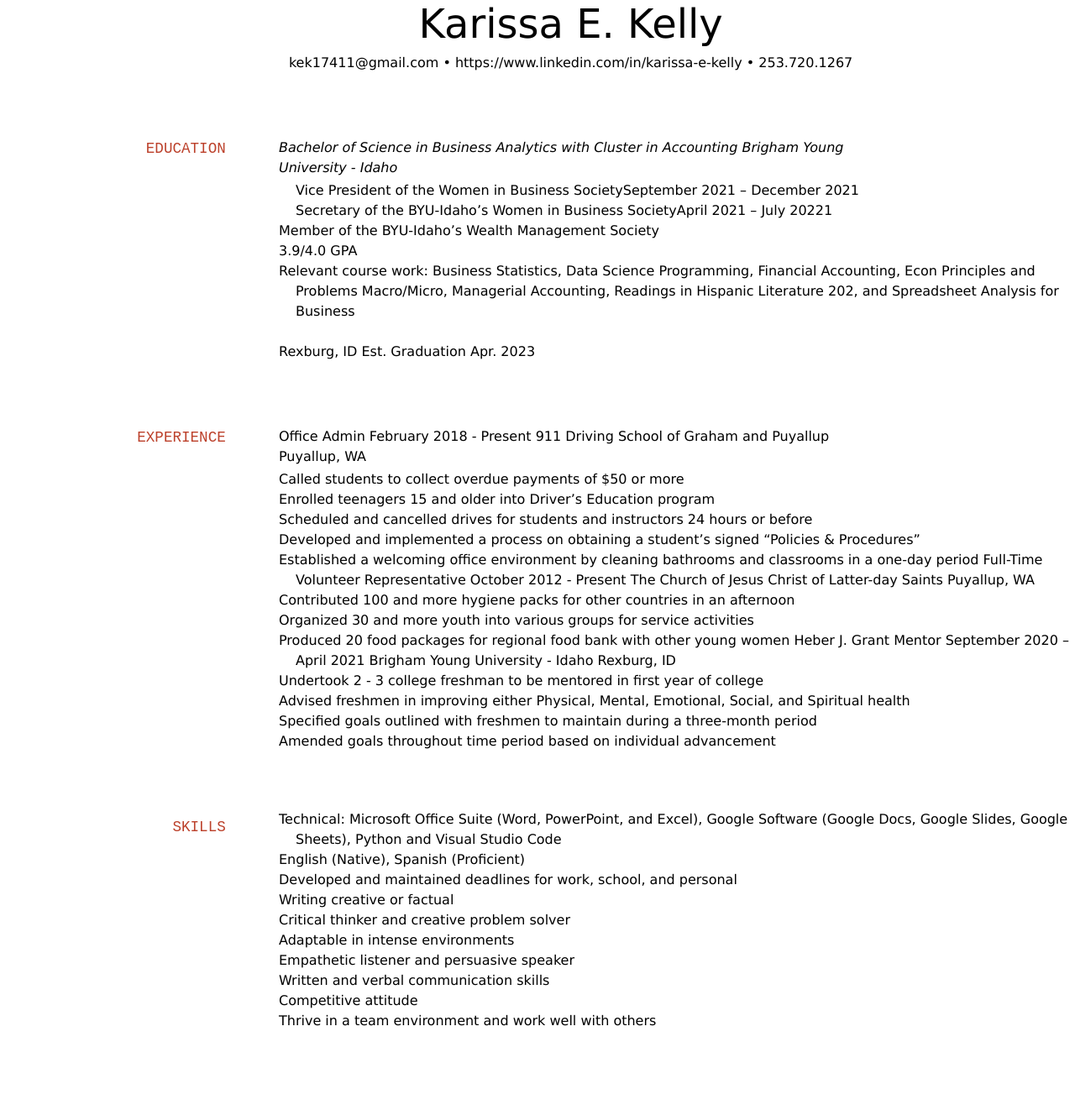
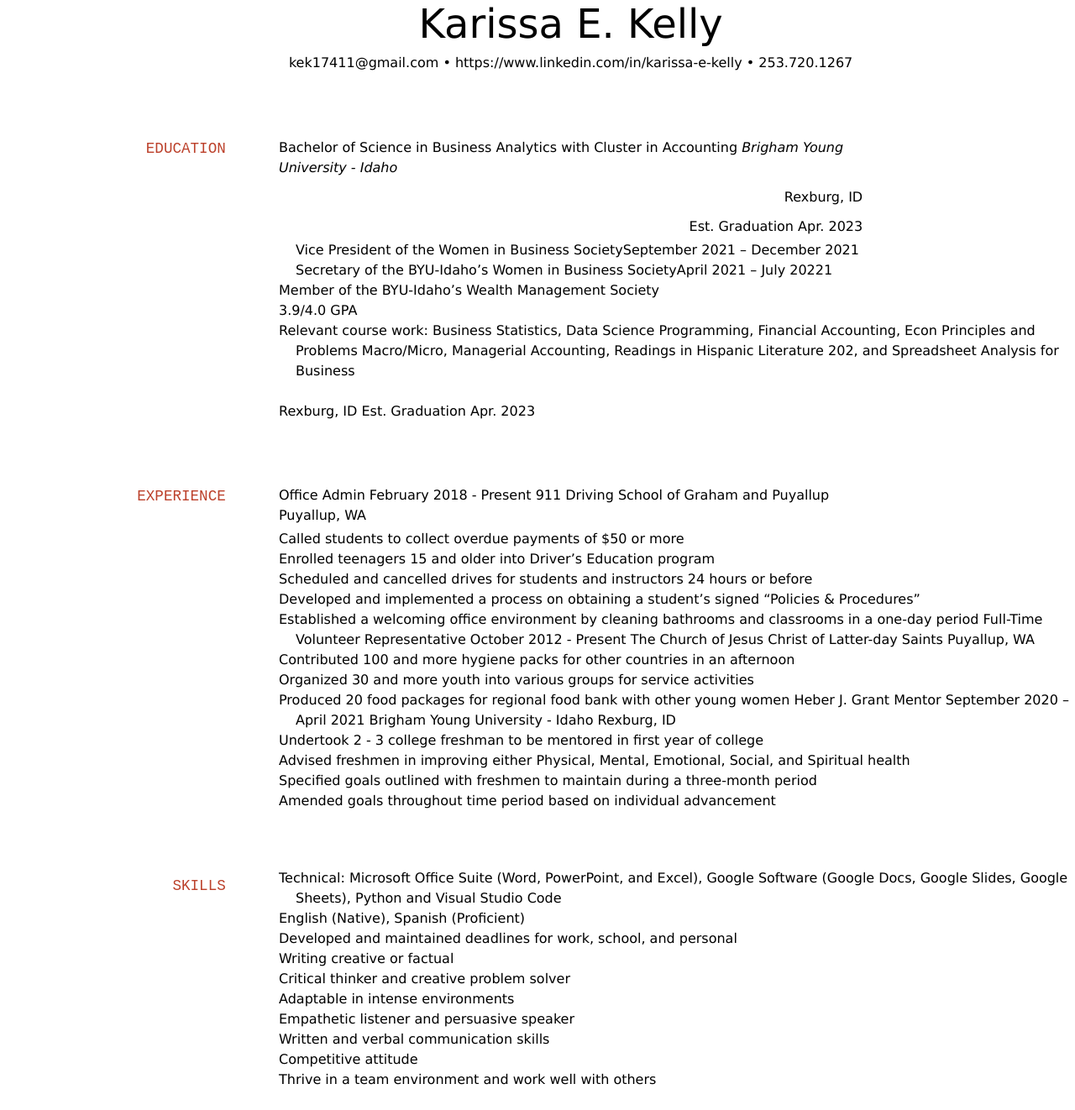
Before and after one commit to byuids-resumes/kellyke_resume, a Jekyll site: the page built from docs/index.md, in a window 1280 px wide. Shown: the whole page at 84% size. Built offline with Jekyll 4.4.1, drawn with Linux system fonts in a browser that asks for light colours; before the commit the page ends 1252 px from its top, so only the background shows below that.

Commit message:
Still messing

```diff
--- a/docs/index.md
+++ b/docs/index.md
@@ -12,8 +12,16 @@ kek17411@gmail.com • https://www.linkedin.com/in/karissa-e-kelly • 253.720.1
 </p>
 
 ## EDUCATION
-_Bachelor of Science in Business Analytics with Cluster in Accounting
- Brigham Young University - Idaho_
+Bachelor of Science in Business Analytics with Cluster in Accounting
+_Brigham Young University - Idaho_
+
+<p align="right">
+Rexburg, ID
+</p>
+<p align="right">
+Est. Graduation Apr. 2023
+</p>
+
 -	Vice President of the Women in Business Society | September 2021 – December 2021
 -	Secretary of the BYU-Idaho’s Women in Business Society | April 2021 – July 20221
 -	Member of the BYU-Idaho’s Wealth Management Society
```
